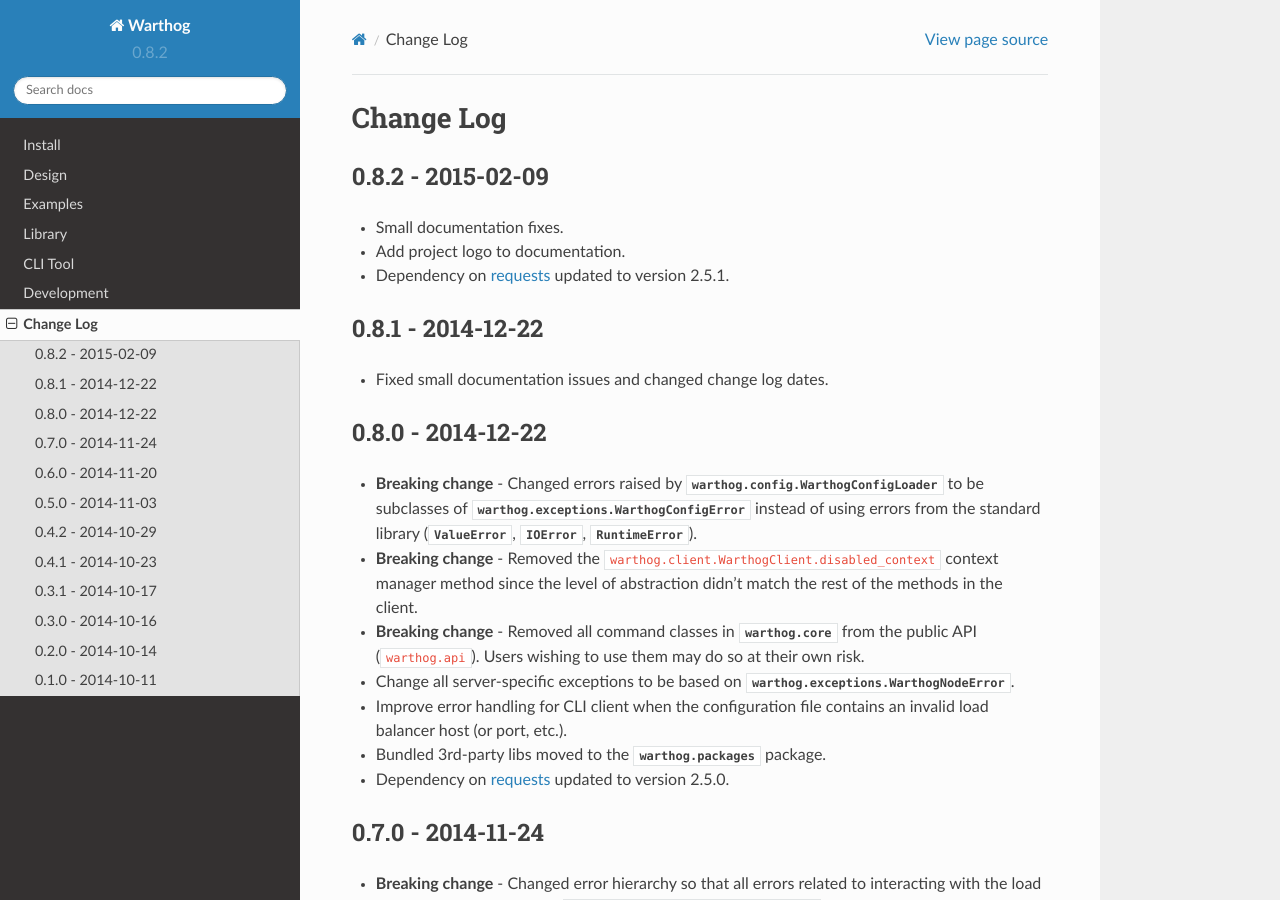
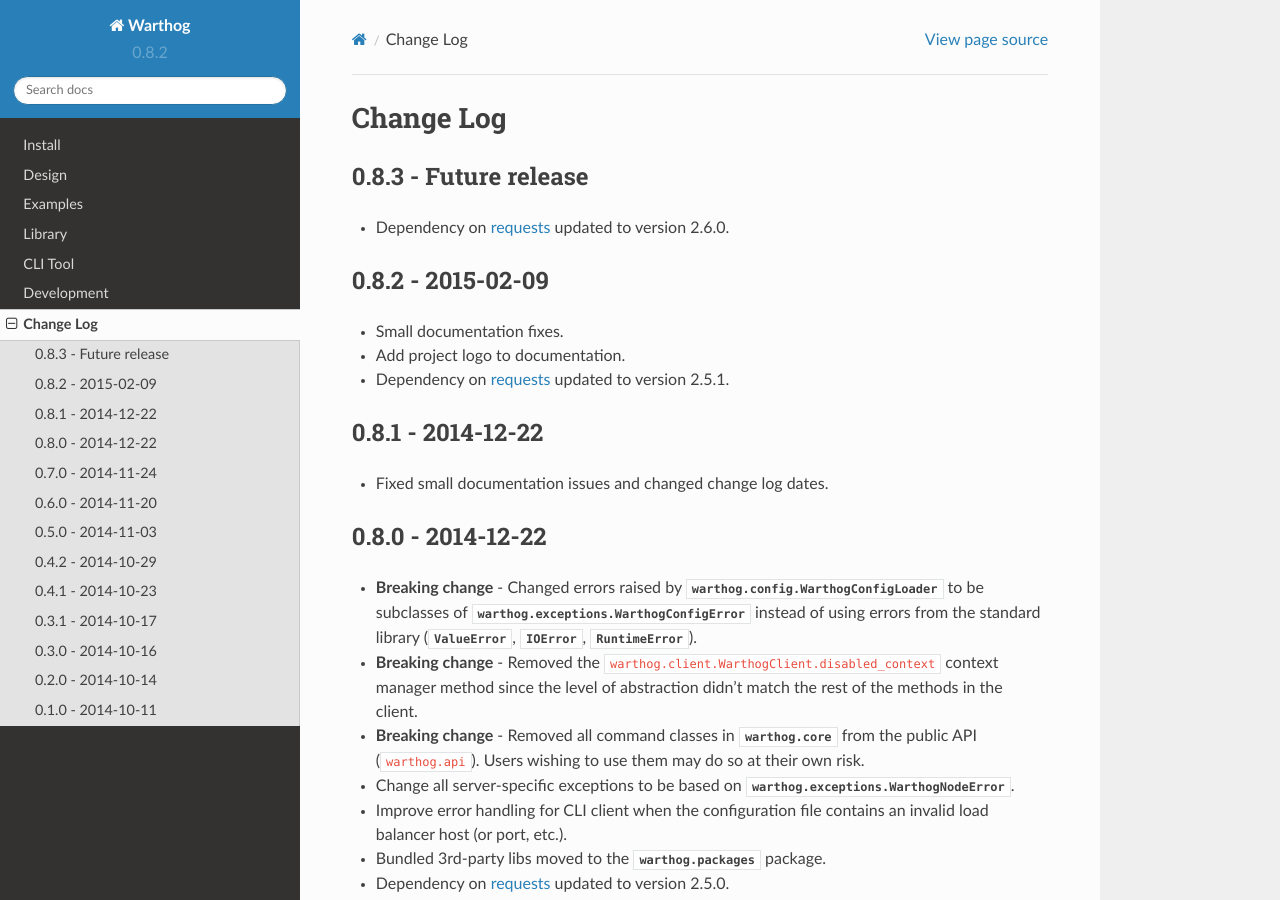
Before and after one commit to smarter-travel-media/warthog, a Sphinx documentation site: the page built from doc/source/changes.rst, in a window 1280 px wide and 900 px high. Built offline with Sphinx 7.4.7 and the Read the Docs theme 2.0.0, drawn with Linux system fonts in a browser that asks for light colours.

Commit message:
Update requests dependency to version 2.6.0 (CVE-2015-2296 fix)

```diff
--- a/doc/source/changes.rst
+++ b/doc/source/changes.rst
@@ -1,5 +1,9 @@
 Change Log
 ==========
+
+0.8.3 - Future release
+----------------------
+* Dependency on `requests <https://github.com/kennethreitz/requests>`_ updated to version 2.6.0.
 
 0.8.2 - 2015-02-09
 ------------------
--- a/requirements.txt
+++ b/requirements.txt
@@ -1,2 +1,2 @@
-requests==2.5.1
+requests==2.6.0
 click==3.3
```
